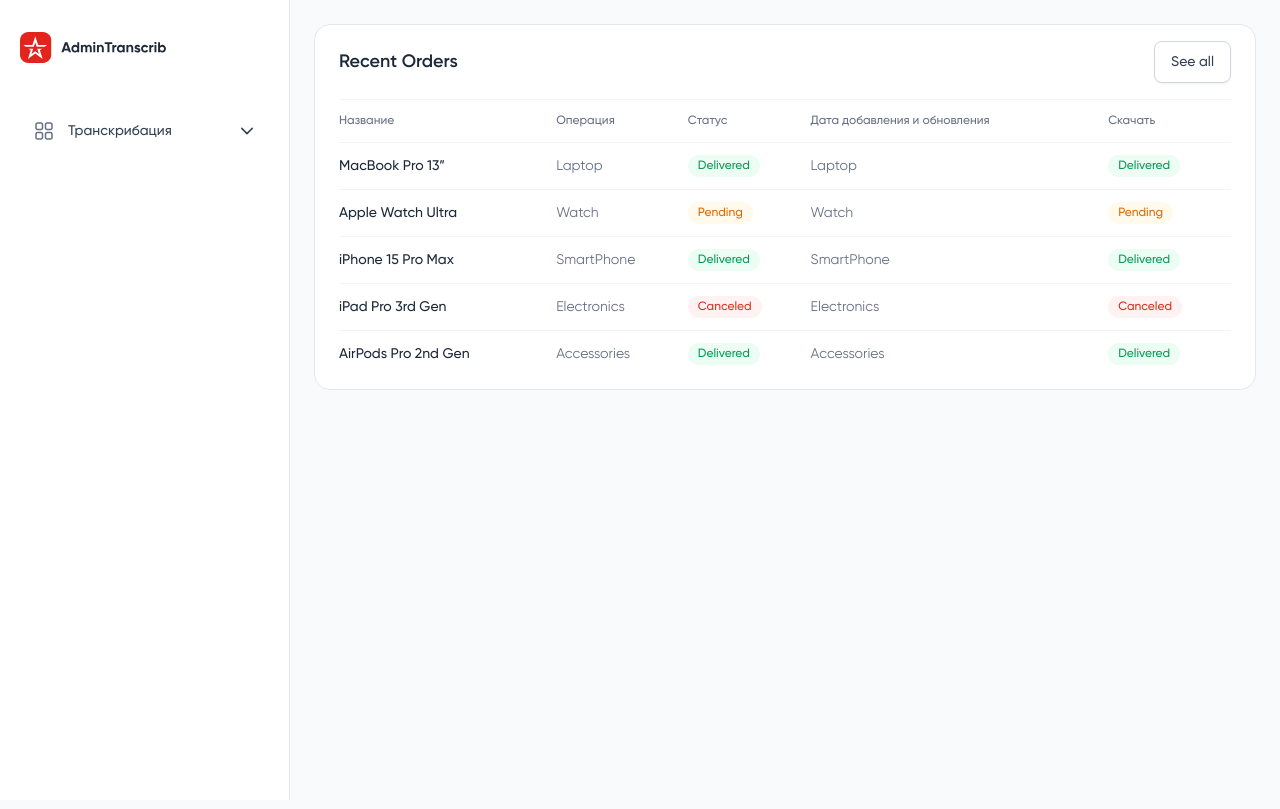
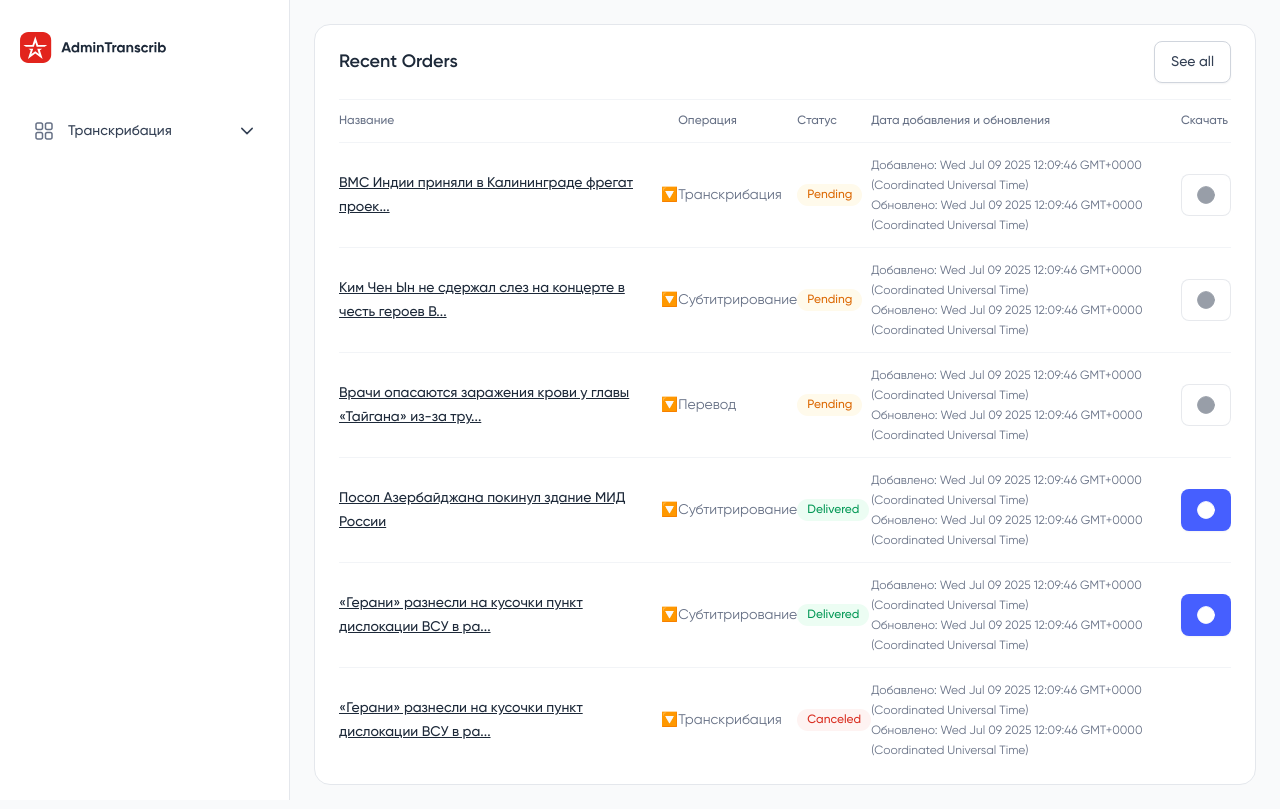
Before and after one commit to Zhiga-noff/admin, a Next.js app: page / in a window 1280 px wide. Built offline with nearby package versions, Linux system fonts and the light colour scheme.

Commit message:
Почти настроил список поступающих видео

```diff
--- a/src/components/list/ListComponent.tsx
+++ b/src/components/list/ListComponent.tsx
@@ -7,69 +7,11 @@
     TableRow,
 } from "../ui/table";
 import Badge from "../ui/badge/Badge";
-import Image from "next/image";
+
 import {usePathname} from "next/navigation";
-
-// Define the TypeScript interface for the table rows
-interface Product {
-    id: number; // Unique identifier for each product
-    name: string; // Product name
-    variants: string; // Number of variants (e.g., "1 Variant", "2 Variants")
-    category: string; // Category of the product
-    price: string; // Price of the product (as a string with currency symbol)
-    // status: string; // Status of the product
-    image: string; // URL or path to the product image
-    status: "Delivered" | "Pending" | "Canceled"; // Status of the product
-}
-
-// Define the table data using the interface
-const tableData: Product[] = [
-    {
-        id: 1,
-        name: "MacBook Pro 13”",
-        variants: "2 Variants",
-        category: "Laptop",
-        price: "$2399.00",
-        status: "Delivered",
-        image: "/images/product/product-01.jpg", // Replace with actual image URL
-    },
-    {
-        id: 2,
-        name: "Apple Watch Ultra",
-        variants: "1 Variant",
-        category: "Watch",
-        price: "$879.00",
-        status: "Pending",
-        image: "/images/product/product-02.jpg", // Replace with actual image URL
-    },
-    {
-        id: 3,
-        name: "iPhone 15 Pro Max",
-        variants: "2 Variants",
-        category: "SmartPhone",
-        price: "$1869.00",
-        status: "Delivered",
-        image: "/images/product/product-03.jpg", // Replace with actual image URL
-    },
-    {
-        id: 4,
-        name: "iPad Pro 3rd Gen",
-        variants: "2 Variants",
-        category: "Electronics",
-        price: "$1699.00",
-        status: "Canceled",
-        image: "/images/product/product-04.jpg", // Replace with actual image URL
-    },
-    {
-        id: 5,
-        name: "AirPods Pro 2nd Gen",
-        variants: "1 Variant",
-        category: "Accessories",
-        price: "$240.00",
-        status: "Delivered",
-        image: "/images/product/product-05.jpg", // Replace with actual image URL
-    },
-];
+import Button from "@/components/ui/button/Button";
+import {DownloadIcon} from '@/icons'
+import {ListConstant} from "@/constant/list.constant";
 
 export default function ListComponent() {
 
@@ -102,6 +44,11 @@
                             >
                                 Название
                             </TableCell>
+                            <TableCell
+                                isHeader
+                                className="py-3 font-medium text-gray-500 text-start text-theme-xs dark:text-gray-400"
+                            >⠀
+                            </TableCell>
                             {flag && <TableCell
                                 isHeader
                                 className="py-3 font-medium text-gray-500 text-start text-theme-xs dark:text-gray-400"
@@ -132,8 +79,8 @@
                     {/* Table Body */}
 
                     <TableBody className="divide-y divide-gray-100 dark:divide-gray-800">
-                        {tableData.map((product) => (
-                            <TableRow key={product.id} className="">
+                        {ListConstant.map((file) => (
+                            <TableRow key={file.id} className="">
                                 <TableCell className="py-3">
                                     <div className="flex items-center gap-3">
                                         {/*<div className="h-[50px] w-[50px] overflow-hidden rounded-md">*/}
@@ -146,45 +93,47 @@
                                             {/*/>*/}
                                         {/*</div>*/}
                                         <div>
-                                            <p className="font-medium text-gray-800 text-theme-sm dark:text-white/90">
-                                                {product.name}
-                                            </p>
+                                            <a href={file.source} className="font-medium underline  text-gray-800 text-theme-sm dark:text-white/90">
+                                                {file.name}
+                                            </a>
                                         </div>
                                     </div>
                                 </TableCell>
+                                <TableCell className="py-3 text-gray-500 text-theme-sm dark:text-gray-400">
+                                    🔽
+                                </TableCell>
                                 {flag && <TableCell className="py-3 text-gray-500 text-theme-sm dark:text-gray-400">
-                                    {product.category}
+                                    {file.category}
                                 </TableCell>}
                                 <TableCell className="py-3 text-gray-500 text-theme-sm dark:text-gray-400">
                                     <Badge
                                         size="sm"
                                         color={
-                                            product.status === "Delivered"
+                                            file.status === "Delivered"
                                                 ? "success"
-                                                : product.status === "Pending"
+                                                : file.status === "Pending"
                                                     ? "warning"
                                                     : "error"
                                         }
                                     >
-                                        {product.status}
+                                        {file.status}
                                     </Badge>
                                 </TableCell>
                                 <TableCell className="py-3 text-gray-500 text-theme-sm dark:text-gray-400">
-                                    {product.category}
+                                    <span className="text-gray-500 text-theme-xs dark:text-gray-400">
+                        Добавлено: {String(file.published)}
+                      </span> <br/> <span className="text-gray-500 text-theme-xs dark:text-gray-400">
+                       Обновлено: {String(file.update)}
+                      </span>
                                 </TableCell>
                                 <TableCell className="py-3 text-gray-500 text-theme-sm dark:text-gray-400">
-                                    <Badge
-                                        size="sm"
-                                        color={
-                                            product.status === "Delivered"
-                                                ? "success"
-                                                : product.status === "Pending"
-                                                    ? "warning"
-                                                    : "error"
-                                        }
-                                    >
-                                        {product.status}
-                                    </Badge>
+                                    {file.status === 'Canceled' ? '':
+                                        <a href={file.download}>
+                                            <Button size={'sm'}
+                                                    startIcon={<DownloadIcon/>}
+                                                    variant={file.status === 'Pending' ? 'outline' : 'primary'}
+                                                    disabled={file.status === 'Pending'}
+                                    ></Button></a>}
                                 </TableCell>
                             </TableRow>
                         ))}
--- a/src/components/ui/button/Button.tsx
+++ b/src/components/ui/button/Button.tsx
@@ -1,7 +1,7 @@
 import React, { ReactNode } from "react";
 
 interface ButtonProps {
-  children: ReactNode; // Button text or content
+  children?: ReactNode; // Button text or content
   size?: "sm" | "md"; // Button size
   variant?: "primary" | "outline"; // Button variant
   startIcon?: ReactNode; // Icon before the text
--- /dev/null
+++ b/src/constant/list.constant.ts
@@ -0,0 +1,58 @@
+import {ListTypes} from "@/types/list.types";
+
+export const ListConstant:ListTypes[] = [{
+    id: 0,
+    name: "ВМС Индии приняли в Калининграде фрегат проек...",
+    category: "Транскрибация",
+    download: "#",
+    source: "#",
+    published: new Date,
+    update: new Date,
+    status: "Pending"
+},{
+    id: 1,
+    name: "Ким Чен Ын не сдержал слез на концерте в честь героев В...",
+    category: "Субтитрирование",
+    download: "#",
+    source: "#",
+    published: new Date,
+    update: new Date,
+    status: "Pending"
+},{
+    id: 2,
+    name: "Врачи опасаются заражения крови у главы «Тайгана» из-за тру...",
+    category: "Перевод",
+    download: "#",
+    source: "#",
+    published: new Date,
+    update: new Date,
+    status: "Pending"
+},{
+    id:3,
+    name: "Посол Азербайджана покинул здание МИД России",
+    category: "Субтитрирование",
+    download: "#",
+    source: "#",
+    published: new Date,
+    update: new Date,
+    status: "Delivered"
+},{
+    id: 4,
+    name: "«Герани» разнесли на кусочки пункт дислокации ВСУ в ра...",
+    category: "Субтитрирование",
+    download: "#",
+    source: "#",
+    published: new Date,
+    update: new Date,
+    status: "Delivered"
+},{
+    id: 5,
+    name: "«Герани» разнесли на кусочки пункт дислокации ВСУ в ра...",
+    category: "Транскрибация",
+    download: "#",
+    source: "#",
+    published: new Date,
+    update: new Date,
+    status: "Canceled"
+},
+]
--- a/src/icons/index.tsx
+++ b/src/icons/index.tsx
@@ -13,7 +13,6 @@
 import AudioIcon from "./audio.svg";
 import GridIcon from "./grid.svg";
 import FileIcon from "./file.svg";
-import DownloadIcon from "./download.svg";
 import ArrowRightIcon from "./arrow-right.svg";
 import GroupIcon from "./group.svg";
 import BoxIconLine from "./box-line.svg";
@@ -51,9 +50,9 @@
 import ChatIcon from "./chat.svg";
 import MoreDotIcon from "./more-dot.svg";
 import BellIcon from "./bell.svg";
+import DownloadIcon from './download-circle.svg'
 
 export {
-  DownloadIcon,
   BellIcon,
   MoreDotIcon,
   FileIcon,
@@ -106,4 +105,5 @@
   HorizontaLDots,
   ChevronUpIcon,
   ChatIcon,
+  DownloadIcon
 };
--- /dev/null
+++ b/src/types/list.types.ts
@@ -0,0 +1,10 @@
+export interface ListTypes {
+    id: number; // Unique identifier for each product
+    name: string; // Product name
+    category: 'Транскрибация' |'Субтитрирование'|'Перевод'; // Category of the product
+    download: string
+    source:string
+    published: Date
+    update: Date
+    status: "Delivered" | "Pending" | "Canceled"; // Status of the product
+}
```
Also changed, not shown: src/icons/download-circle.svg (added).
